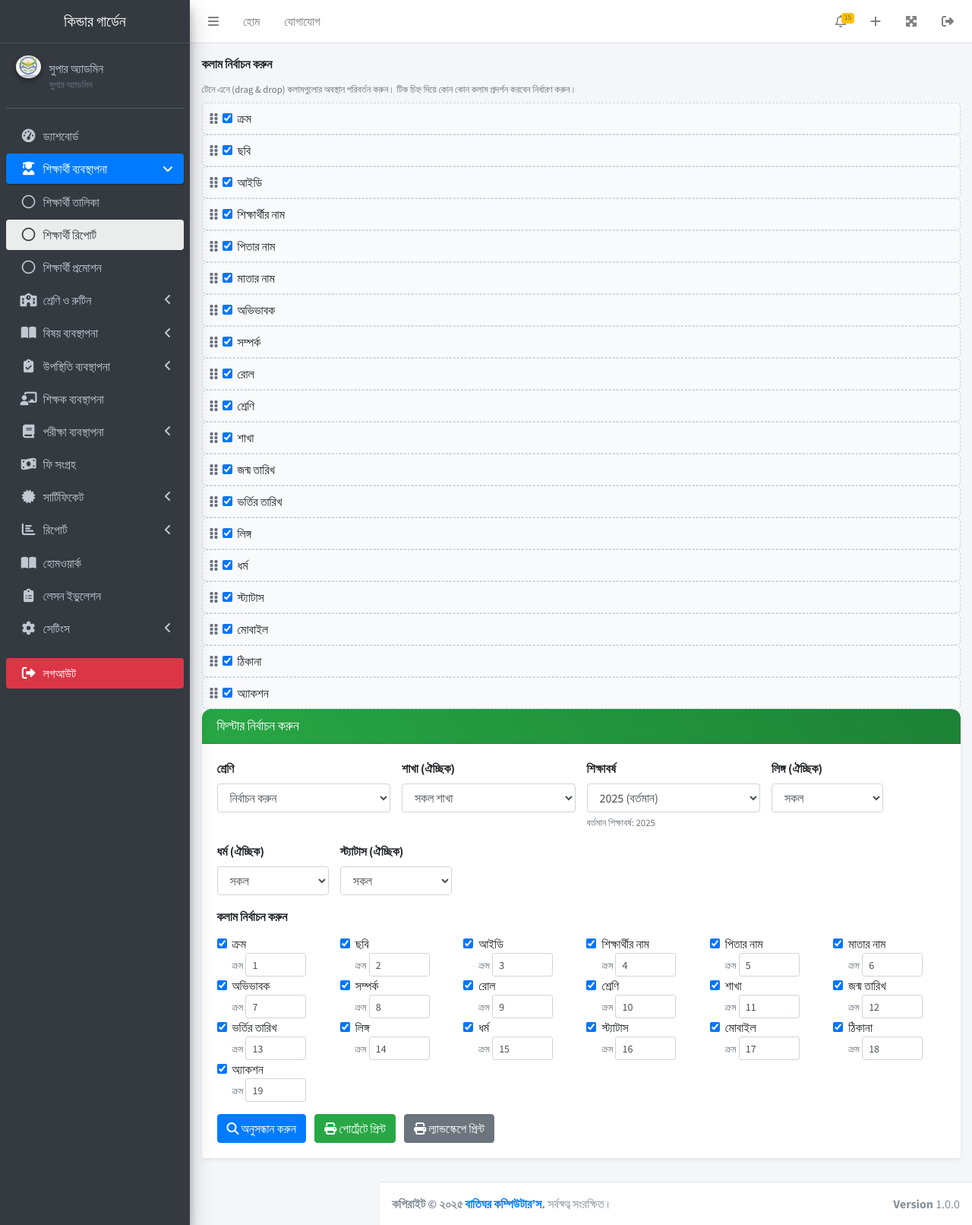
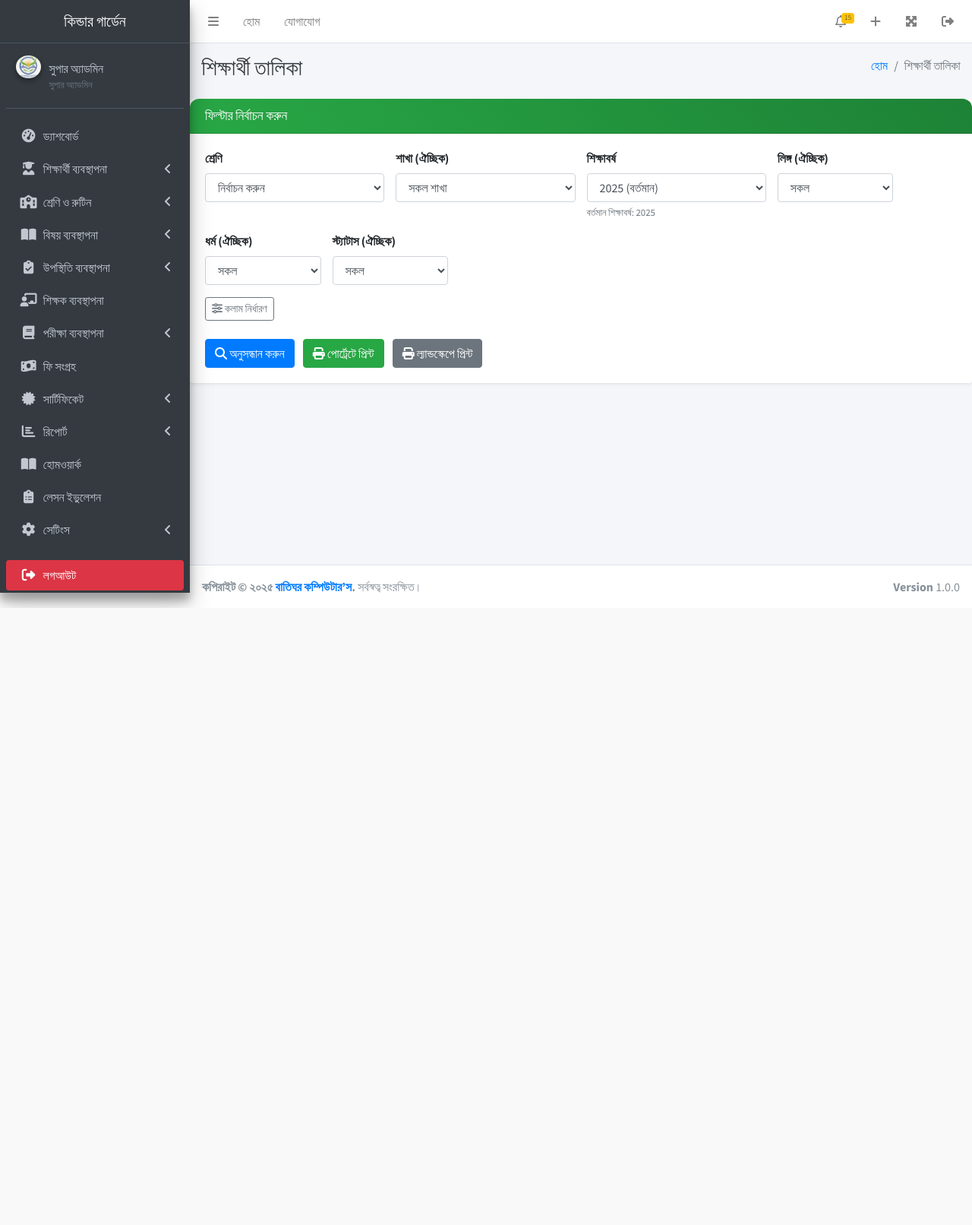
Before and after one commit to batighorcmt/ksms, a PHP site: page /ksms/admin/student_list_print.php in a window 1280 px wide. Shown: the whole page at 76% size. After the commit the page ends 800 px from the top, so only its background shows below. Run offline with PHP 8.4, Linux system fonts and the light colour scheme; a user stored in the database is signed in; data comes from the database, SQL or seed files in the repository; some libraries are stand-ins or nearby versions; some web fonts are replaced.

Commit message:
Update student_list_print.php

```diff
--- a/admin/student_list_print.php
+++ b/admin/student_list_print.php
@@ -321,30 +321,16 @@ if ($_SERVER['REQUEST_METHOD'] == 'POST' && isset($_POST['generate_report'])) {
         <!-- Content Header (Page header) -->
         <div class="content-header no-print">
             <div class="container-fluid">
-                            <div class="row">
-                                <div class="col-12">
-                                    <div class="form-group mb-1"><label>কলাম নির্বাচন করুন</label></div>
-                                    <p class="text-muted small mb-2">টেনে এনে (drag & drop) কলামগুলোর অবস্থান পরিবর্তন করুন। টিক চিহ্ন দিয়ে কোন কোন কলাম প্রদর্শন করবেন নির্ধারণ করুন।</p>
-                                    <div id="columnList" class="d-block">
-                                        <?php
-                                            $render_keys = array_keys($available_columns);
-                                            usort($render_keys, function($a,$b) use ($column_orders, $baseIndex){
-                                                $oa = $column_orders[$a] ?? PHP_INT_MAX; $ob = $column_orders[$b] ?? PHP_INT_MAX;
-                                                if ($oa === $ob) { return ($baseIndex[$a] ?? 0) <=> ($baseIndex[$b] ?? 0); }
-                                                return $oa <=> $ob;
-                                            });
-                                            foreach ($render_keys as $key):
-                                                $label = $available_columns[$key];
-                                        ?>
-                                            <div class="column-item" draggable="true" data-key="<?= htmlspecialchars($key) ?>">
-                                                <i class="fas fa-grip-vertical drag-handle" aria-hidden="true"></i>
-                                                <div class="form-check mb-0">
-                                                    <input class="form-check-input" type="checkbox" name="columns[]" id="col_<?= htmlspecialchars($key) ?>" value="<?= htmlspecialchars($key) ?>" <?= in_array($key, $selected_columns, true) ? 'checked' : '' ?>>
-                                                    <label class="form-check-label" for="col_<?= htmlspecialchars($key) ?>"><?= htmlspecialchars($label) ?></label>
+                <div class="row mb-2">
+                    <div class="col-sm-6">
+                        <h1 class="m-0 text-dark">শিক্ষার্থী তালিকা</h1>
                     </div>
-                                                <input type="hidden" name="order[<?= htmlspecialchars($key) ?>]" value="<?= isset($column_orders[$key]) ? (int)$column_orders[$key] : 99 ?>">
+                    <div class="col-sm-6">
+                        <ol class="breadcrumb float-sm-right">
+                            <li class="breadcrumb-item"><a href="<?php echo BASE_URL; ?>dashboard.php">হোম</a></li>
+                            <li class="breadcrumb-item active">শিক্ষার্থী তালিকা</li>
+                        </ol>
                     </div>
-                                        <?php endforeach; ?>
                 </div>
             </div>
         </div>
@@ -435,22 +421,35 @@ if ($_SERVER['REQUEST_METHOD'] == 'POST' && isset($_POST['generate_report'])) {
                                     </div>
                                 </div>
                             </div>
-                            <div class="row">
+                            <div class="row no-print">
                                 <div class="col-12">
-                                    <div class="form-group mb-1"><label>কলাম নির্বাচন করুন</label></div>
-                                </div>
-                                <?php foreach ($available_columns as $key => $label): ?>
-                                    <div class="col-md-2 col-sm-3 col-6">
-                                        <div class="form-check">
+                                    <button class="btn btn-sm btn-outline-secondary mb-2" type="button" data-toggle="collapse" data-target="#columnsCollapse" aria-expanded="false" aria-controls="columnsCollapse">
+                                        <i class="fas fa-sliders-h"></i> কলাম নির্ধারণ
+                                    </button>
+                                    <div id="columnsCollapse" class="collapse">
+                                        <div id="columnList" class="d-block">
+                                            <?php
+                                                $render_keys = array_keys($available_columns);
+                                                usort($render_keys, function($a,$b) use ($column_orders, $baseIndex){
+                                                    $oa = $column_orders[$a] ?? PHP_INT_MAX; $ob = $column_orders[$b] ?? PHP_INT_MAX;
+                                                    if ($oa === $ob) { return ($baseIndex[$a] ?? 0) <=> ($baseIndex[$b] ?? 0); }
+                                                    return $oa <=> $ob;
+                                                });
+                                                foreach ($render_keys as $key):
+                                                    $label = $available_columns[$key];
+                                            ?>
+                                                <div class="column-item" draggable="true" data-key="<?= htmlspecialchars($key) ?>">
+                                                    <i class="fas fa-grip-vertical drag-handle" aria-hidden="true"></i>
+                                                    <div class="form-check mb-0">
                                                         <input class="form-check-input" type="checkbox" name="columns[]" id="col_<?= htmlspecialchars($key) ?>" value="<?= htmlspecialchars($key) ?>" <?= in_array($key, $selected_columns, true) ? 'checked' : '' ?>>
                                                         <label class="form-check-label" for="col_<?= htmlspecialchars($key) ?>"><?= htmlspecialchars($label) ?></label>
-                                            <div>
-                                                <small class="text-muted">ক্রম</small>
-                                                <input type="number" min="1" class="form-control form-control-sm" style="width:80px; display:inline-block;" name="order[<?= htmlspecialchars($key) ?>]" id="order_<?= htmlspecialchars($key) ?>" value="<?= isset($column_orders[$key]) ? (int)$column_orders[$key] : 99 ?>">
+                                                    </div>
+                                                    <input type="hidden" name="order[<?= htmlspecialchars($key) ?>]" value="<?= isset($column_orders[$key]) ? (int)$column_orders[$key] : 99 ?>">
+                                                </div>
+                                            <?php endforeach; ?>
                                         </div>
                                     </div>
                                 </div>
-                                <?php endforeach; ?>
                             </div>
                             <div class="row mt-3">
                                 <div class="col-md-12">
```
Lines whose indentation alone changed are shown as unchanged.
